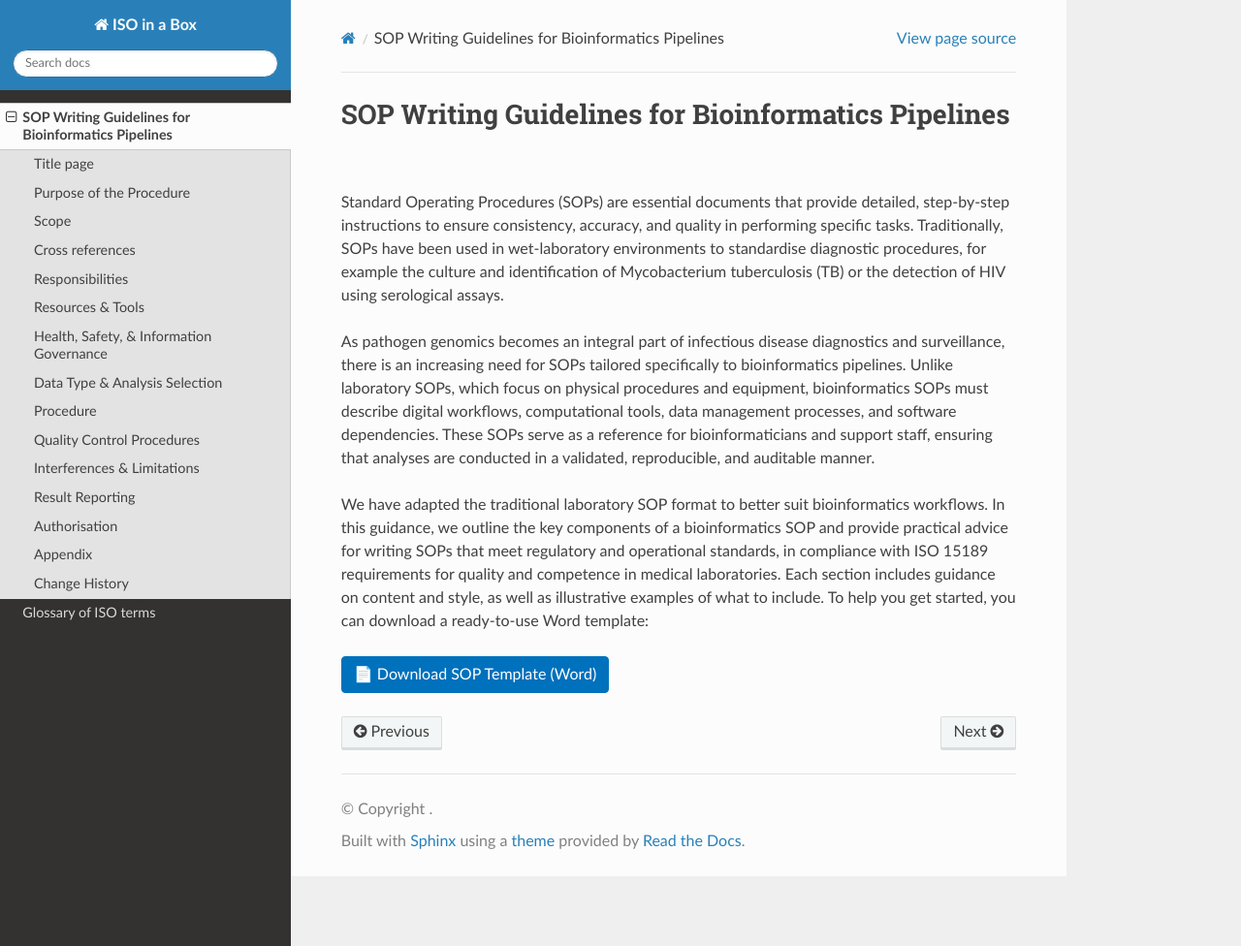
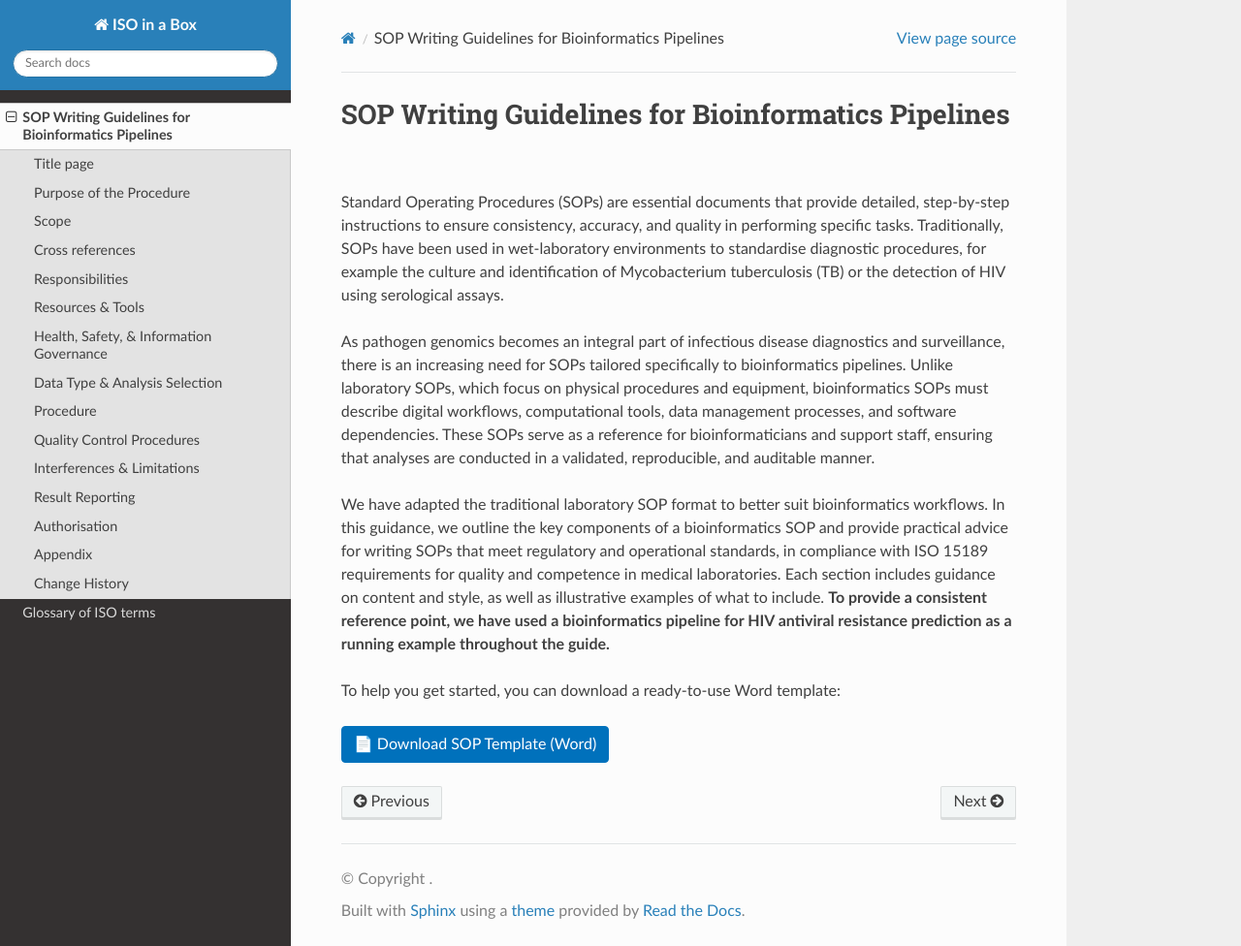
Before and after one commit to ASendellPrice/IIB-rtd, a Sphinx documentation site: the page built from docs/source/sop_guidelines.rst, in a window 1280 px wide and 976 px high. Shown: the whole window at 97% size. Built offline with Sphinx 7.4.7 and the Read the Docs theme 3.1.0, drawn with Linux system fonts in a browser that asks for light colours; pages that are not in the unit, such as notebooks, are missing from menus.

Commit message:
Reference to HIV resistance example added to guide

```diff
--- a/docs/source/sop_guidelines.rst
+++ b/docs/source/sop_guidelines.rst
@@ -5,7 +5,9 @@
 
 As pathogen genomics becomes an integral part of infectious disease diagnostics and surveillance, there is an increasing need for SOPs tailored specifically to bioinformatics pipelines. Unlike laboratory SOPs, which focus on physical procedures and equipment, bioinformatics SOPs must describe digital workflows, computational tools, data management processes, and software dependencies. These SOPs serve as a reference for bioinformaticians and support staff, ensuring that analyses are conducted in a validated, reproducible, and auditable manner.
 
-We have adapted the traditional laboratory SOP format to better suit bioinformatics workflows. In this guidance, we outline the key components of a bioinformatics SOP and provide practical advice for writing SOPs that meet regulatory and operational standards, in compliance with ISO 15189 requirements for quality and competence in medical laboratories. Each section includes guidance on content and style, as well as illustrative examples of what to include. To help you get started, you can download a ready-to-use Word template:
+We have adapted the traditional laboratory SOP format to better suit bioinformatics workflows. In this guidance, we outline the key components of a bioinformatics SOP and provide practical advice for writing SOPs that meet regulatory and operational standards, in compliance with ISO 15189 requirements for quality and competence in medical laboratories. Each section includes guidance on content and style, as well as illustrative examples of what to include. **To provide a consistent reference point, we have used a bioinformatics pipeline for HIV antiviral resistance prediction as a running example throughout the guide.**
+
+To help you get started, you can download a ready-to-use Word template:
 
 .. button-link:: https://github.com/your-org/your-repo/raw/main/templates/sop_template.docx
    :color: primary
```
